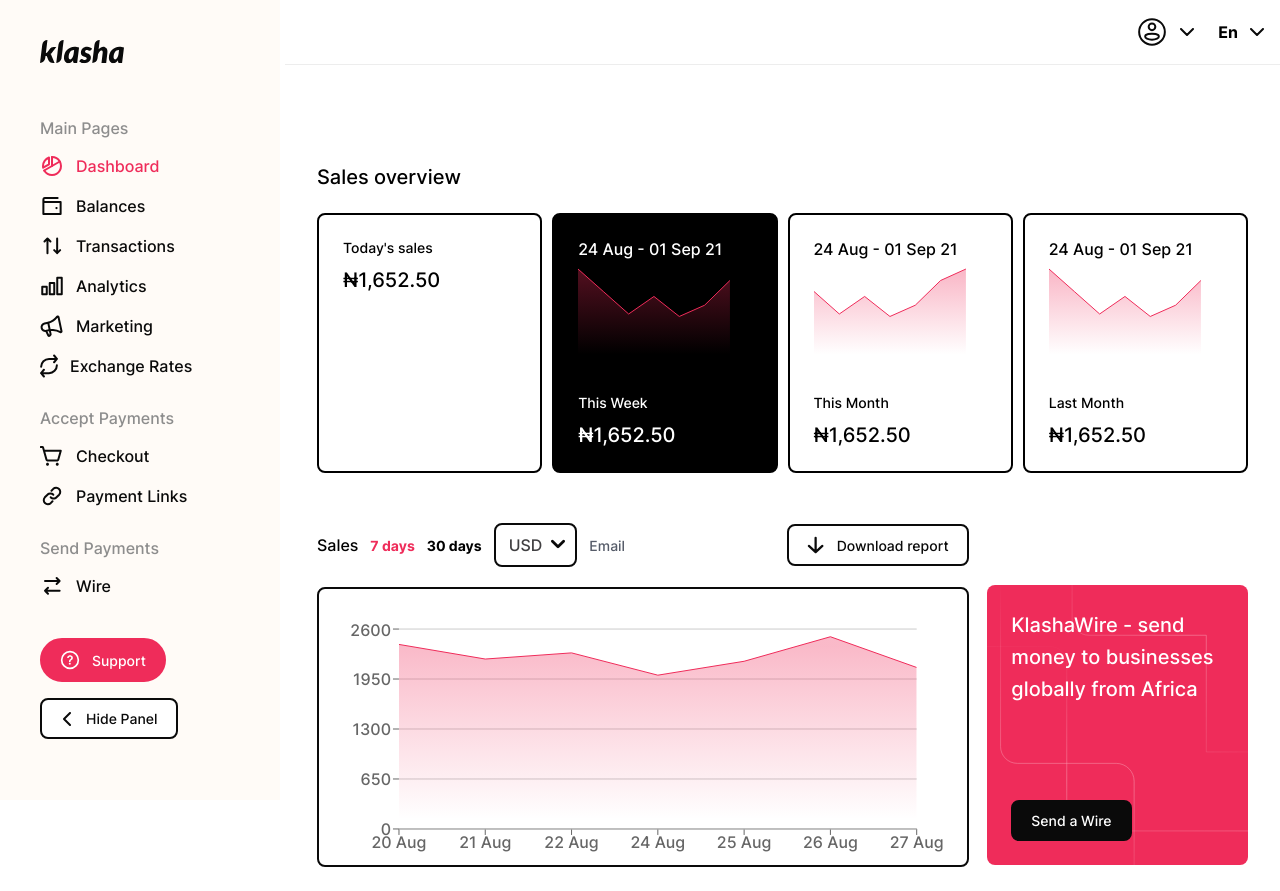
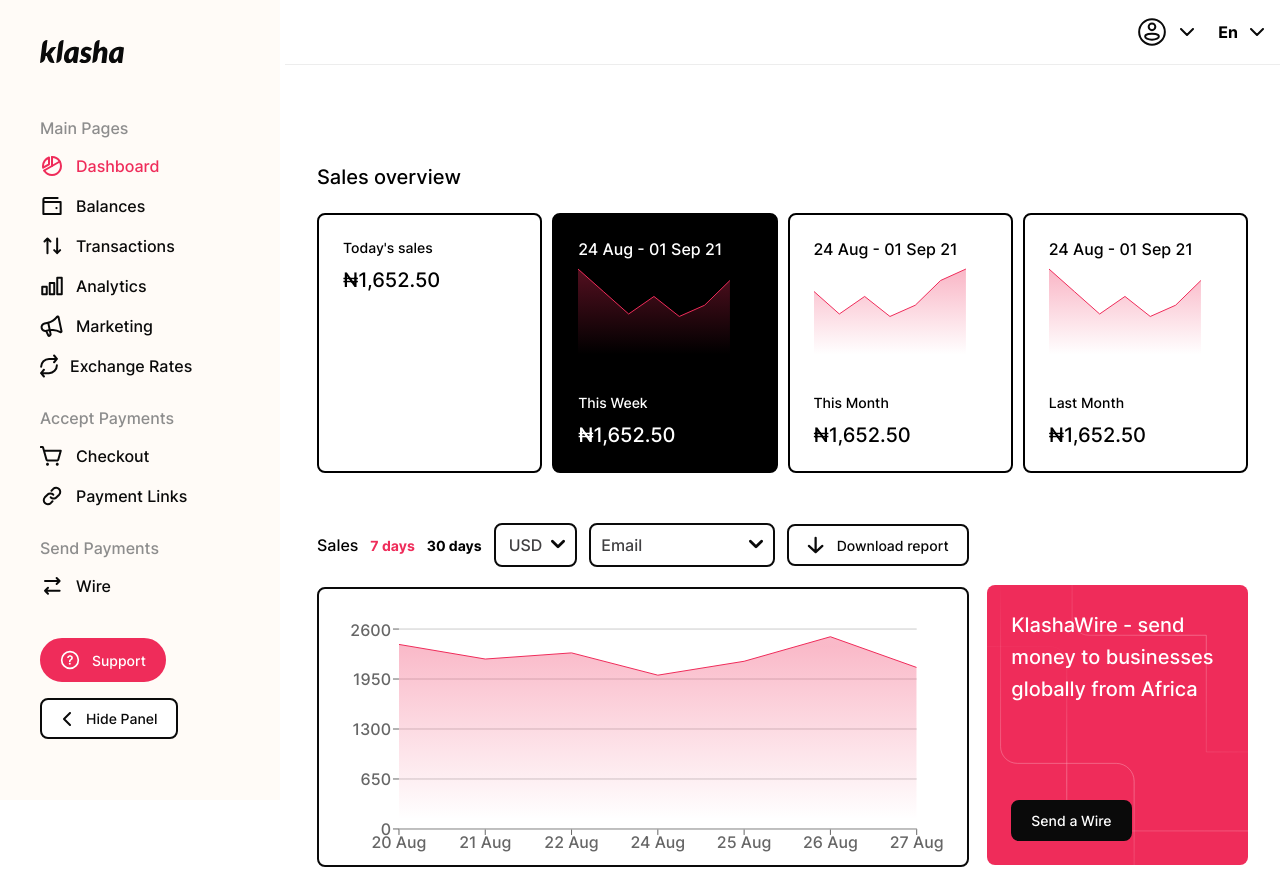
Before and after one commit to Taiwobello/klasha-assessment, a Next.js app: page / in a window 1280 px wide. Built offline with nearby package versions, Linux system fonts and the light colour scheme.

Commit message:
add email select component

```diff
--- a/src/pages/index.tsx
+++ b/src/pages/index.tsx
@@ -3,11 +3,12 @@
 import styles from "./index.module.scss";
 import { currencyOption, salesChart, salesData } from "@/utils/constants";
 import Button from "@/components/button/Button";
-import Select, { Option } from "@/components/select/Select";
+import Select from "@/components/select/Select";
 import { useState } from "react";
 
 export default function Home() {
   const [currency, setCurrency] = useState("usd");
+  const [email, setEmail] = useState("");
 
   return (
     <div>
@@ -46,7 +47,7 @@
       </div>
       <div className={styles["sales-chart-wrapper"]}>
         <div className={styles["sales-chart"]}>
-          <div className="flex between">
+          <div className="flex spaced">
             <div className="flex spaced center-align">
               <p>Sales</p>
               <strong className="text-small primary-color">7 days</strong>
@@ -54,13 +55,28 @@
 
               <Select
                 options={currencyOption}
-                className={styles.select}
                 value={currency}
                 onSelect={(value) => setCurrency(String(value))}
                 fitContent
               />
-              <p className="grey text-small">Email</p>
             </div>
+            <Select
+              options={[
+                {
+                  value: "email",
+                  label: "Email",
+                },
+                {
+                  value: "pdf",
+                  label: "PDF",
+                },
+              ]}
+              className="flex-one"
+              value={email}
+              onSelect={(value) => setEmail(String(value))}
+              placeholder="Email"
+              responsive
+            />
             <div className="flex spaced center-align">
               <Button>
                 <img
--- a/tsconfig.json
+++ b/tsconfig.json
@@ -14,6 +14,7 @@
     "isolatedModules": true,
     "jsx": "preserve",
     "incremental": true,
+    "noImplicitAny": false,
     "paths": {
       "@/*": ["./src/*"]
     }
```
